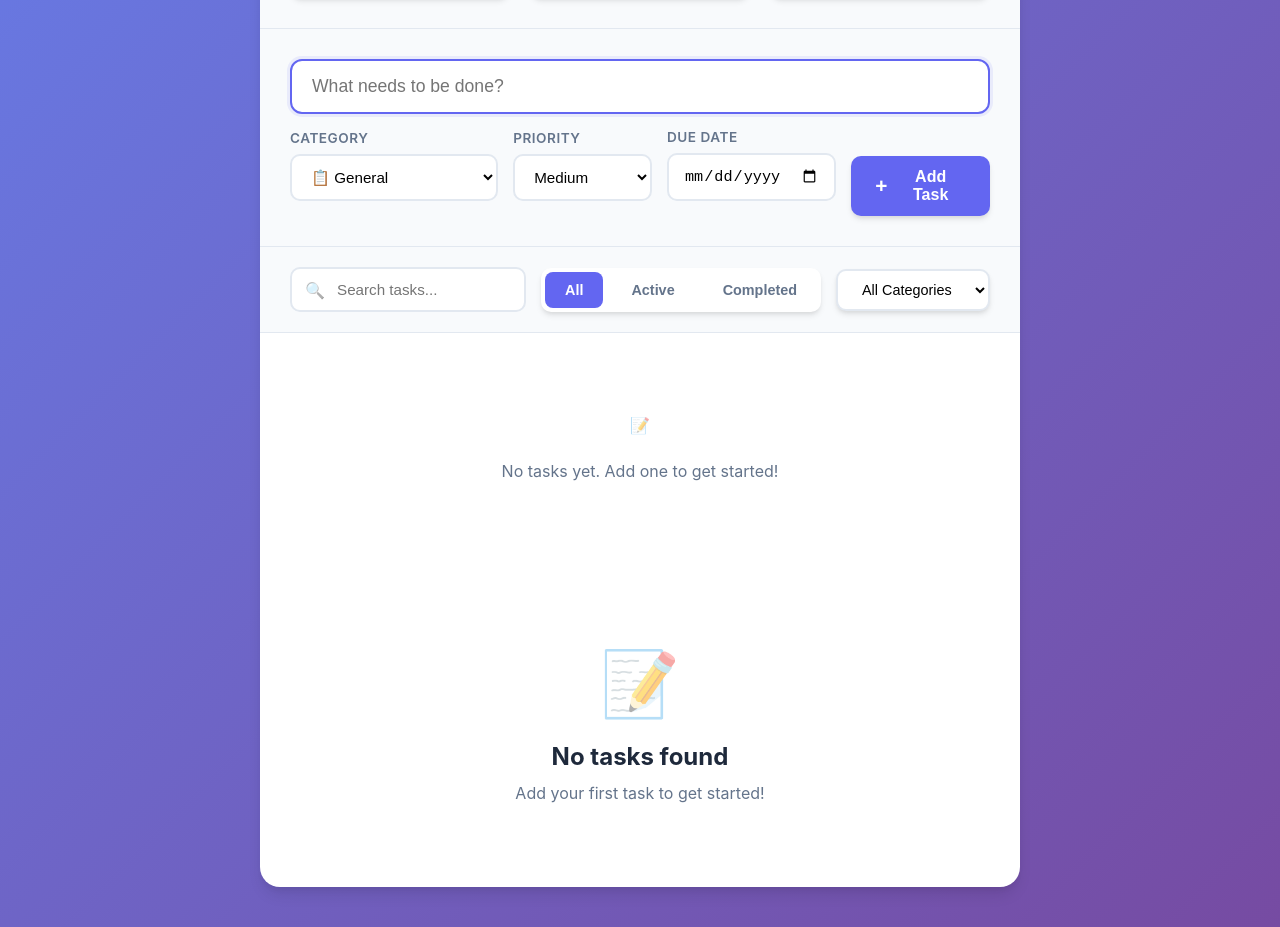
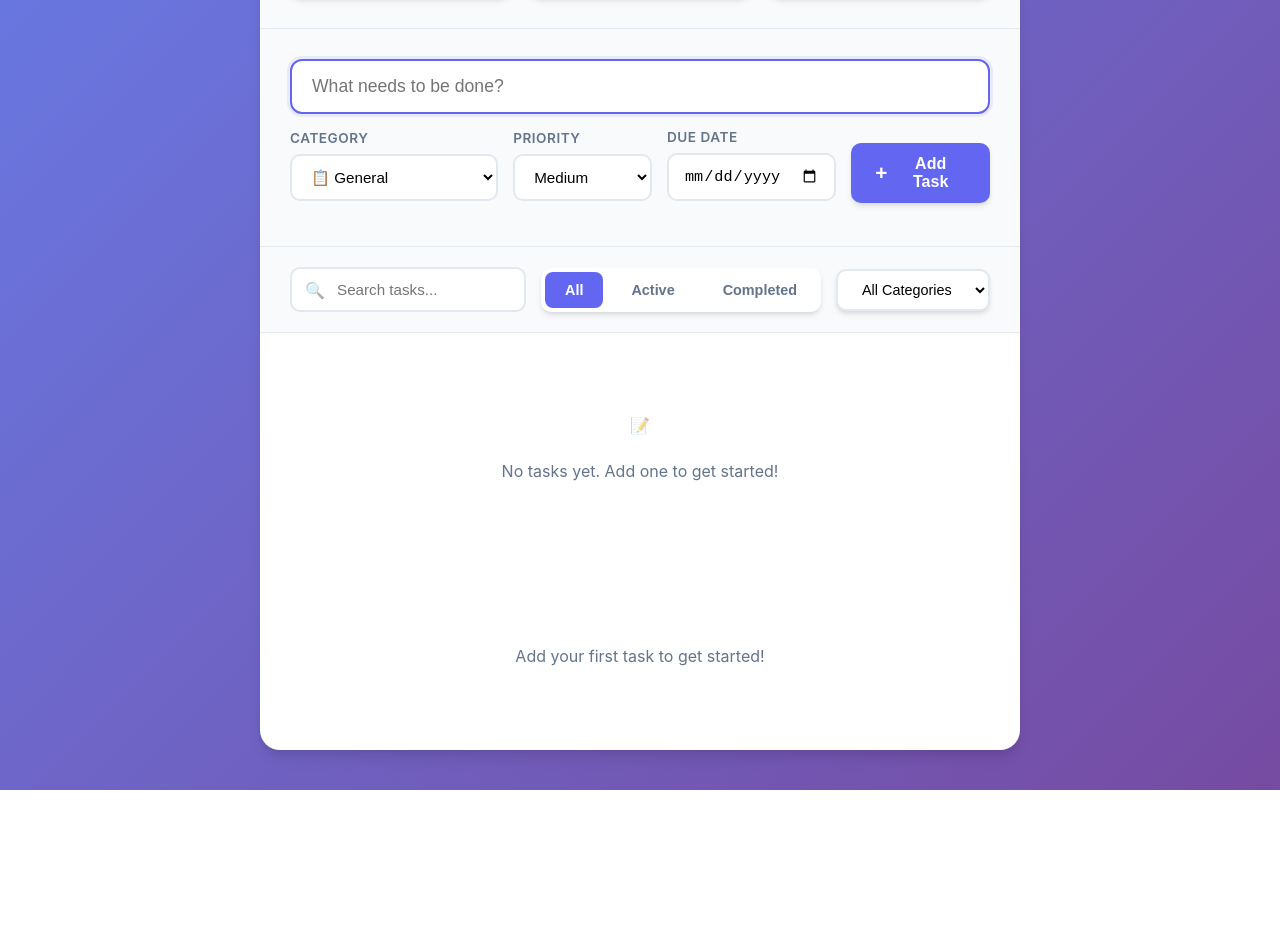
Before and after one commit to Menu-Makers/To-Do-app, a React (Vite) app: page / in a window 1280 px wide. Shown: the part 341-1268 px from the top of the page. After the commit the page ends 1131 px from the top, so only its background shows below. Built offline with nearby package versions, Linux system fonts and the light colour scheme.

Commit message:
remove empty state

```diff
--- a/src/App.jsx
+++ b/src/App.jsx
@@ -134,8 +134,8 @@ function App() {
 
         {filteredTodos.length === 0 && (
           <div className="empty-state">
-            <div className="empty-icon">📝</div>
-            <h3>No tasks found</h3>
+            {/* <div className="empty-icon">📝</div>
+            <h3>No tasks found</h3> */}
             <p>
               {searchTerm
                 ? 'Try a different search term'
--- a/src/components/TodoForm.css
+++ b/src/components/TodoForm.css
@@ -39,7 +39,7 @@
   display: grid;
   grid-template-columns: 1.5fr 1fr 1fr 1fr;
   gap: 15px;
-  align-items: end;
+  align-items: center;
 }
 
 .priority-select,
```
